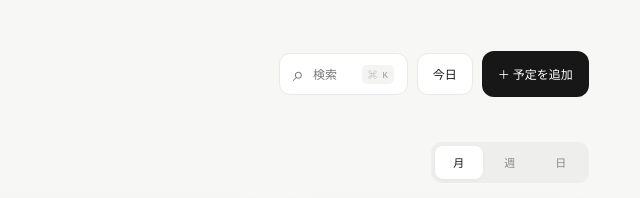
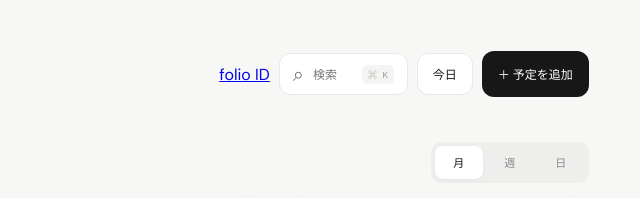
Before and after one commit to u5kq/folio-calendar, a plain HTML site: page index.html in a window 1280 px wide. Shown: the top 198 px of the page, 640-1280 px from the left. Drawn offline with Linux system fonts and the light colour scheme.

Commit message:
Add folio ID login entry UI

```diff
--- a/index.html
+++ b/index.html
@@ -42,7 +42,7 @@
 <main class="main">
 <header class="topbar">
 <div class="topbar-left"><button class="icon-btn menu-btn" id="menuButton" aria-label="メニュー">☰</button><div><div class="eyebrow" id="todayLabel">あなたの時間を整える</div><h1 id="pageTitle">カレンダー</h1></div></div>
-<div class="top-actions"><button class="search-btn" id="searchButton"><span>⌕</span><span>検索</span><kbd>⌘ K</kbd></button><button class="today-btn" id="todayButton">今日</button><button class="primary-btn" id="newEventButton">＋ <span>予定を追加</span></button></div>
+<div class="top-actions"><a href="https://u5kq.github.io/folio.jp/account.html" class="folio-id-link">folio ID</a><button class="search-btn" id="searchButton"><span>⌕</span><span>検索</span><kbd>⌘ K</kbd></button><button class="today-btn" id="todayButton">今日</button><button class="primary-btn" id="newEventButton">＋ <span>予定を追加</span></button></div>
 </header>
 <section class="view" id="calendarView">
 <div class="calendar-toolbar"><div class="period-nav"><button class="icon-btn" id="prevPeriod" aria-label="前へ">‹</button><button class="icon-btn" id="nextPeriod" aria-label="次へ">›</button><h2 id="periodLabel"></h2></div><div class="view-switch"><button class="selected" data-mode="month">月</button><button data-mode="week">週</button><button data-mode="day">日</button></div></div>
```
